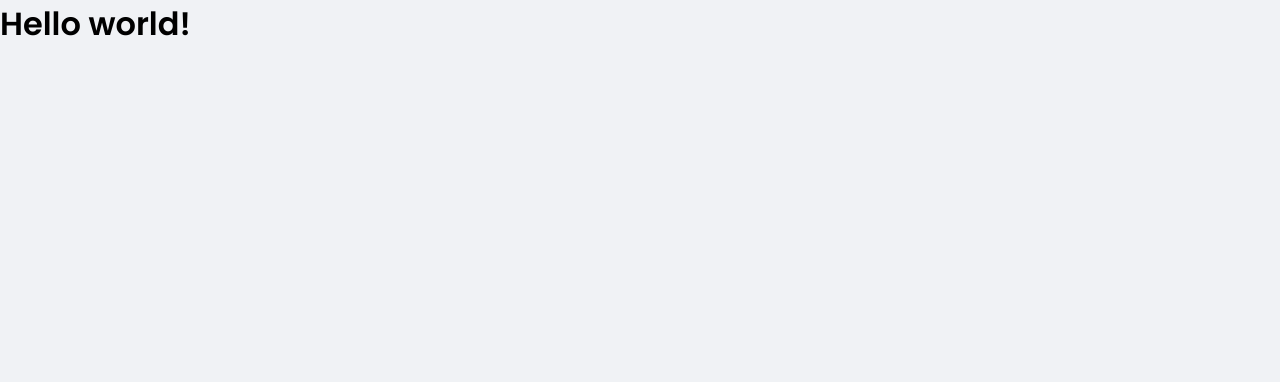
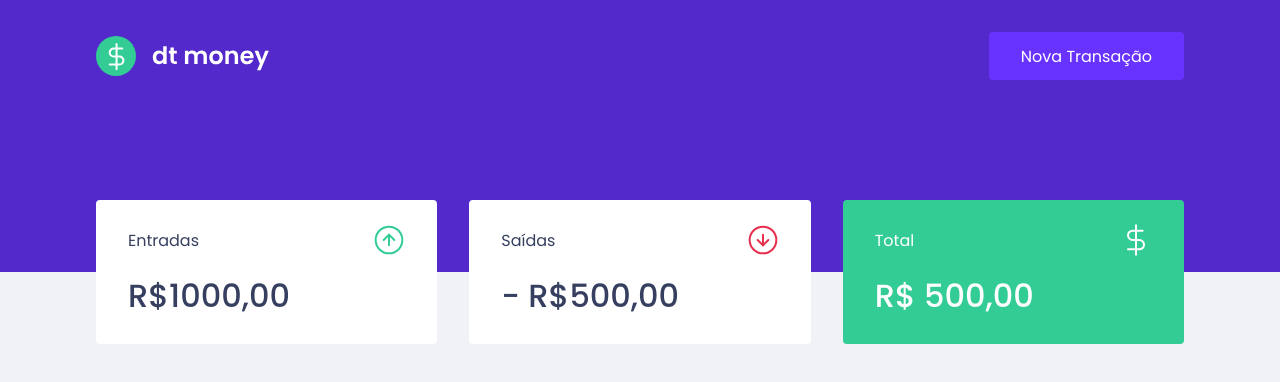
Before and after one commit to MacielDev/DB_money, a React (Create React App) app in the folder db_money/: page / in a window 1280 px wide. Shown: the top 382 px of the page. Built offline with nearby package versions, Linux system fonts and the light colour scheme.

Commit message:
Componentes Header, Dashboard e Summary - finalizados e e estilizados.

```diff
--- a/db_money/public/index.html
+++ b/db_money/public/index.html
@@ -8,7 +8,7 @@
   <meta name="viewport" content="width=device-width, initial-scale=1" />
   <link rel="shortcut icon" href="./favicon.png" type="image/png">
   <link
-    href="https://fonts.googleapis.com/css2?family=Open+Sans:wght@400;600;700&family=Poppins:wght@400;600&display=swap"
+    href="https://fonts.googleapis.com/css2?family=Open+Sans:wght@400;600;700&family=Poppins:wght@400;500;600&display=swap"
     rel="stylesheet">
   <title>db money</title>
 </head>
--- a/db_money/src/App.tsx
+++ b/db_money/src/App.tsx
@@ -1,9 +1,16 @@
+import { Dashboard } from "./components/Dashboard";
+import { Header } from "./components/Header";
+
+
 import { GlobalStyle } from "./styles/global";
+
+
 export function App() {
   return (
-    <div>
-      <h1>Hello world!</h1>
+    <>
+      <Header />
+      <Dashboard/>
       <GlobalStyle />
-    </div>
+    </>
   );
 }
--- /dev/null
+++ b/db_money/src/components/Dashboard/index.tsx
@@ -0,0 +1,11 @@
+import { Summary } from "../Summary";
+import { Container } from "./styles";
+
+
+export function Dashboard(){
+    return (
+       <Container>
+            <Summary/>
+       </Container>
+    );
+}
--- /dev/null
+++ b/db_money/src/components/Dashboard/styles.ts
@@ -0,0 +1,7 @@
+import styled from 'styled-components';
+
+export const Container = styled.main`
+    max-width:1120px;
+    margin: 0 auto;
+    padding: 2.5rem 1rem;
+`;
--- /dev/null
+++ b/db_money/src/components/Header/index.tsx
@@ -0,0 +1,15 @@
+import LogoImg   from "../../assets/logo.svg";
+import { Container, Content } from "./styles";
+
+export function Header(){
+    return (
+        <Container>
+            <Content>
+                <img src={LogoImg} alt="db money" />
+                <button type="button">
+                    Nova Transação
+                </button>
+            </Content>
+        </Container>
+    );
+}
--- /dev/null
+++ b/db_money/src/components/Header/styles.ts
@@ -0,0 +1,30 @@
+import styled from 'styled-components';
+
+export const Container = styled.header `
+    background: var(--blue);
+`;
+
+export const Content = styled.div `
+    max-width:1120px;
+    margin: 0 auto;
+    padding: 2rem 1rem 12rem;
+    display: flex;
+    align-items: center;
+    justify-content: space-between;
+
+    button{
+        background: var(--blue-light);
+        color:#fff;
+        font-size:1rem;
+        border:0;
+        border-radius:0.25rem;
+        padding:0 2rem;
+        height:3rem;
+
+        transition: filter 0.2s;
+
+        &:hover{
+            filter:brightness(0.9);
+        }
+    }
+`;
--- /dev/null
+++ b/db_money/src/components/Summary/index.tsx
@@ -0,0 +1,34 @@
+
+import { Container } from './styles';
+
+import IncomeImg from '../../assets/income.svg';
+import OutcomeImg from '../../assets/outcome.svg';
+import Total from '../../assets/total.svg';
+
+export function Summary(){
+    return (
+        <Container>
+            <div>
+                <header>
+                    <p>Entradas</p>
+                    <img src={IncomeImg} alt="entradas"/>
+                </header>
+                <strong>R$1000,00</strong>
+            </div>
+            <div>
+                <header>
+                    <p>Saídas</p>
+                    <img src={OutcomeImg} alt="saidas" />
+                </header>
+                <strong>- R$500,00</strong>
+            </div>
+            <div className="highLight-background">
+                <header>
+                    <p>Total</p>
+                    <img src={Total} alt="" />
+                </header>
+                <strong>R$ 500,00</strong>
+            </div>
+        </Container>
+    );
+}
--- /dev/null
+++ b/db_money/src/components/Summary/styles.ts
@@ -0,0 +1,33 @@
+import styled from 'styled-components'
+
+export const Container = styled.div`
+    display:grid;
+    grid-template-columns: repeat(3, 1fr);
+    gap: 2rem;
+    margin-top: -7rem;
+
+    div{
+      background: var(--shape);
+      padding: 1.5rem 2rem;
+      border-radius:0.25rem;
+      color: var(--text-title);
+
+      header{
+        display:flex;
+        align-items: center;
+        justify-content: space-between;
+      }
+      strong{
+        display: block;
+        margin-top: 1rem;
+        font-size: 2rem;
+        font-weight: 500;
+        line-height:3rem;
+      }
+      &.highLight-background{
+        background: var(--green);
+        color:#fff;
+      }
+    }
+
+`;
--- a/db_money/src/styles/global.ts
+++ b/db_money/src/styles/global.ts
@@ -9,6 +9,7 @@ export const GlobalStyle = createGlobalStyle `
     --text-title: #363F5F;
     --text-body: #969CB3;
     --shape : #FFFFFF;
+    --green:#33CC95;
 }
 //GERAL
 *{
```
